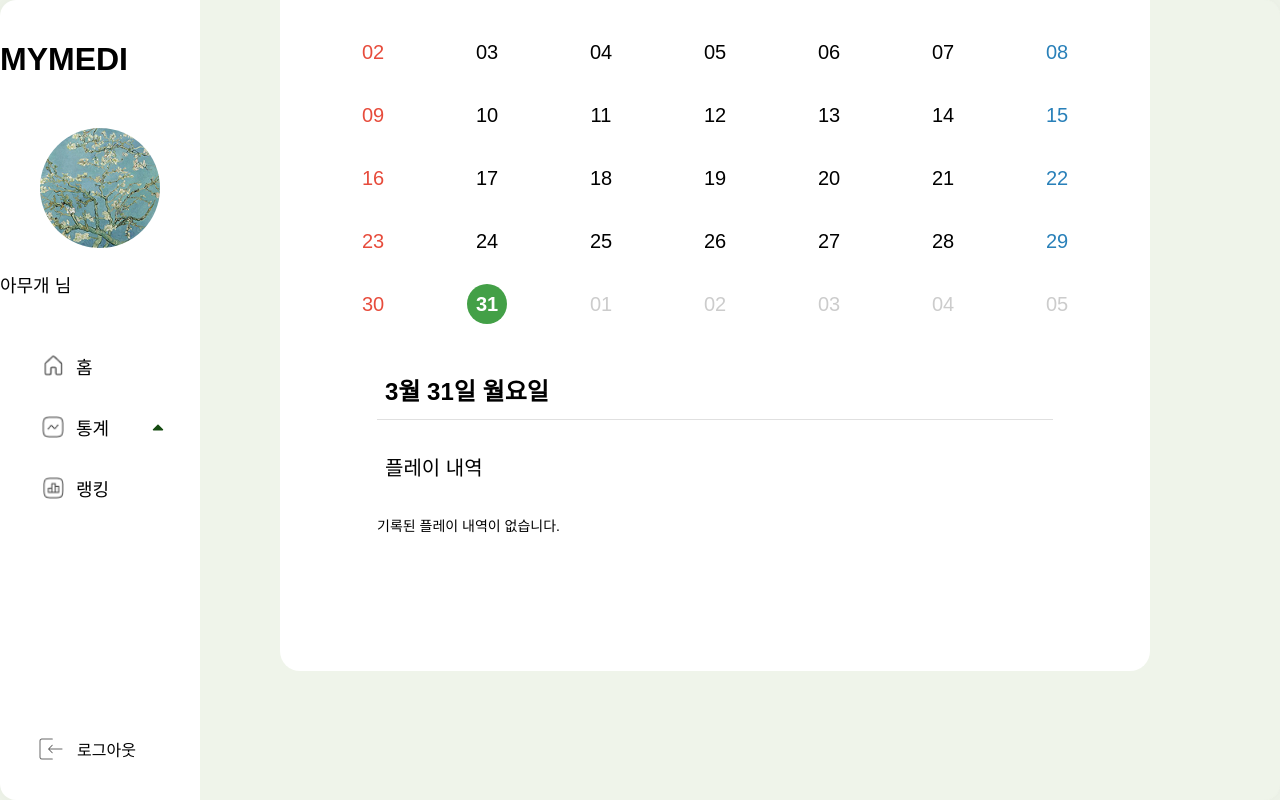
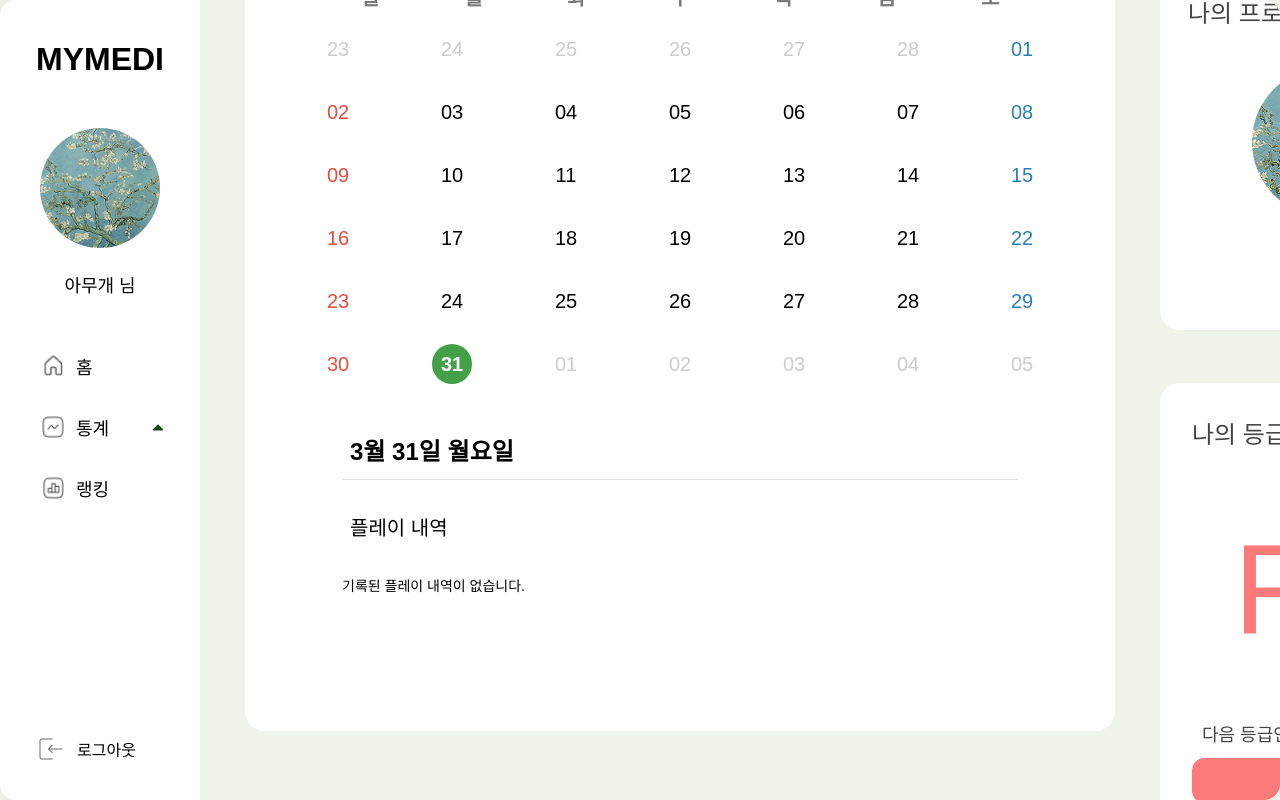
Before and after one commit to LikeCowardLion/FrontEnd, a React (Create React App) app: page /home in a window 1280 px wide. Built offline with nearby package versions, Linux system fonts and the light colour scheme; a web font is replaced by a local one.

Commit message:
[feature/mainpage] fix : homepage.css 페이지 1920*1080 해상도 맞춰서 수정

```diff
--- a/src/pages/homepage/MyGrade/GradeCard.jsx
+++ b/src/pages/homepage/MyGrade/GradeCard.jsx
@@ -9,7 +9,7 @@ export default function GradeCard(){
 
             <div className="gradeContent">
                 <div className="gradeText">RED</div>
-                <img className="gradeImage" src={`${publicUrl}/images/image/red_apple.png`} alt="등급 아이콘" />
+                <img className="gradeImage" src={`${publicUrl}/images/image/apple.png`} alt="등급 아이콘" />
             </div>
 
             <div className="gradeNotice">
--- a/src/pages/homepage/homepage.css
+++ b/src/pages/homepage/homepage.css
@@ -1,33 +1,23 @@
-/* 상위 컨테이너 */
 .homepage-container {
-    width: 1920px;
-    height: 1080px;
-    margin: 0 auto;
     display: flex;
-    gap: 20px;
-    padding: 60px 80px;
-    background-color: #EFF4EA;
     box-sizing: border-box;
     overflow: hidden;
 }
+
 
 /* 캘린더 영역 */
 .calendar-section {
     display: flex;
     flex-direction: column;
-    justify-content: flex-end; /* 아래로 정렬 */
-    margin-bottom: 69px;
+    justify-content: flex-end;
+    margin: 69px 0 69px 45px;
 }
-
-
 
 /* 오른쪽 카드 묶음 */
 .info-section {
     display: flex;
     flex-direction: column;
-    justify-content: flex-end; /* 아래에서 시작하게 */
-    align-items: flex-start;
-    gap: 52px;
-    margin-bottom: 69px;
-    margin-left: auto;
+    justify-content: center;
+    gap: 53px;
+    margin: 69px 0 69px 45px;
 }
--- a/src/pages/sidebar/sidebar.css
+++ b/src/pages/sidebar/sidebar.css
@@ -1,14 +1,16 @@
-
 .sidebar {
-    width: 200px; /* 고정 너비 */
-    height: 100vh; /* 화면 전체 높이 */
-    background-color: #fff; /* 배경색 */
+    width: 200px;
+    height: 100%; /* vh 대신 부모 기준으로 맞춤 */
+    background-color: #fff;
     display: flex;
     flex-direction: column;
     align-items: center;
     padding-top: 20px;
     box-shadow: 2px 0 5px rgba(0, 0, 0, 0.1);
+    flex-shrink: 0;
 }
+
+
 
 .sidebarWrapper {
     width: 100%;
@@ -25,12 +27,14 @@
 }
 
 .sidebarName{
+    text-align: center;
     font-size: 18px;
     margin-bottom: 30px;
     font-weight: normal;
 }
 
 .sidebarTitle {
+    text-align: center;
     font-size: 32px;
     margin-bottom: 10px;
 }
```
